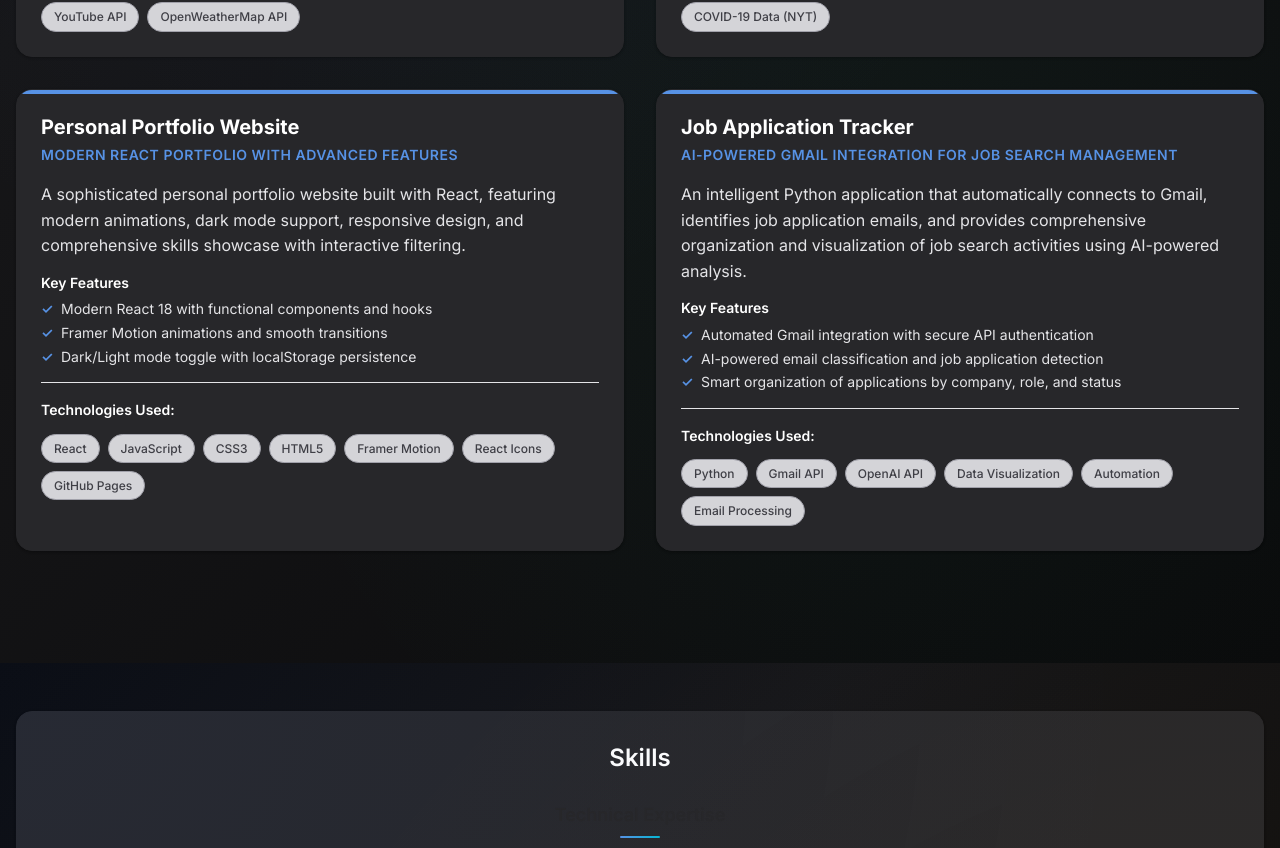
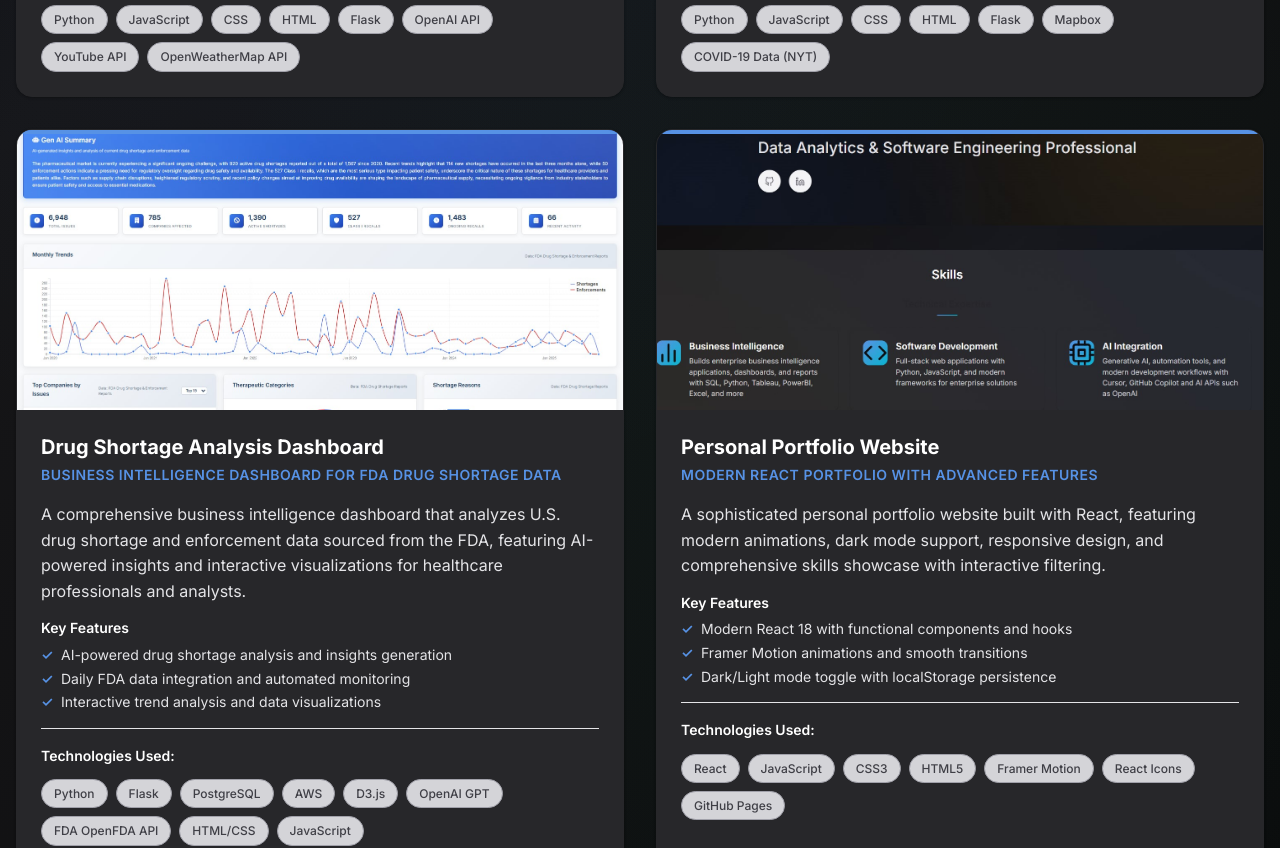
Before and after one commit to mikec2611/personal-portfolio, a React (Create React App) app: page / in a window 1280 px wide. Shown: the part 1133-1981 px from the top of the page. Built offline with nearby package versions, Linux system fonts and the light colour scheme.

Commit message:
added drug analysis project

```diff
--- a/src/components/Projects.css
+++ b/src/components/Projects.css
@@ -142,7 +142,7 @@
 /* Project Image */
 .project-image {
   position: relative;
-  height: 240px;
+  height: 280px;
   overflow: hidden;
   background: var(--gray-100);
 }
@@ -527,7 +527,7 @@
   }
 
   .project-image {
-    height: 200px;
+    height: 240px;
   }
 
   .project-content {
@@ -596,7 +596,7 @@
   }
 
   .project-image {
-    height: 180px;
+    height: 220px;
   }
 
   .project-overlay {
--- a/src/components/Projects.js
+++ b/src/components/Projects.js
@@ -57,6 +57,28 @@ const Projects = () => {
     },
     {
       id: 3,
+      title: 'Drug Shortage Analysis Dashboard',
+      subtitle: 'Business Intelligence Dashboard for FDA Drug Shortage Data',
+      description: 'A comprehensive business intelligence dashboard that analyzes U.S. drug shortage and enforcement data sourced from the FDA, featuring AI-powered insights and interactive visualizations for healthcare professionals and analysts.',
+      category: 'ai',
+      tags: ['Python', 'Flask', 'PostgreSQL', 'AWS', 'D3.js', 'OpenAI GPT', 'FDA OpenFDA API', 'HTML/CSS', 'JavaScript'],
+      liveUrl: 'https://drug-shortage-analysis-mc2615.pythonanywhere.com/',
+      githubUrl: '#',
+      image: `${process.env.PUBLIC_URL}/images/drug-shortage-screenshot.jpg`,
+      features: [
+        'AI-powered drug shortage analysis and insights generation',
+        'Daily FDA data integration and automated monitoring',
+        'Interactive trend analysis and data visualizations',
+        'Company-specific filtering and deep-dive analysis capabilities',
+        'Geographic distribution mapping of drug shortages',
+        'Recall severity classification and comprehensive tracking'
+      ],
+      status: 'live',
+      featured: true,
+      color: '#ef4444'
+    },
+    {
+      id: 4,
       title: 'Personal Portfolio Website',
       subtitle: 'Modern React Portfolio with Advanced Features',
       description: 'A sophisticated personal portfolio website built with React, featuring modern animations, dark mode support, responsive design, and comprehensive skills showcase with interactive filtering.',
@@ -64,7 +86,7 @@ const Projects = () => {
       tags: ['React', 'JavaScript', 'CSS3', 'HTML5', 'Framer Motion', 'React Icons', 'GitHub Pages'],
       liveUrl: '#',
       githubUrl: '#',
-      image: null,
+      image: `${process.env.PUBLIC_URL}/images/portfolio-screenshot.jpg`,
       features: [
         'Modern React 18 with functional components and hooks',
         'Framer Motion animations and smooth transitions',
@@ -76,28 +98,6 @@ const Projects = () => {
       status: 'live',
       featured: true,
       color: '#7c3aed'
-    },
-    {
-      id: 4,
-      title: 'Job Application Tracker',
-      subtitle: 'AI-Powered Gmail Integration for Job Search Management',
-      description: 'An intelligent Python application that automatically connects to Gmail, identifies job application emails, and provides comprehensive organization and visualization of job search activities using AI-powered analysis.',
-      category: 'ai',
-      tags: ['Python', 'Gmail API', 'OpenAI API', 'Data Visualization', 'Automation', 'Email Processing'],
-      liveUrl: '#',
-      githubUrl: '#',
-      image: null,
-      features: [
-        'Automated Gmail integration with secure API authentication',
-        'AI-powered email classification and job application detection',
-        'Smart organization of applications by company, role, and status',
-        'Interactive visualizations of job search progress and metrics',
-        'Automated tracking of response rates and timeline analysis',
-        'Export capabilities for further analysis and reporting'
-      ],
-      status: 'completed',
-      featured: true,
-      color: '#ef4444'
     }
   ];
 
```
Also changed, not shown: public/images/drug-shortage-screenshot.jpg (added), public/images/portfolio-screenshot.jpg (added), 5 other files (tests, documents, lock files or other folders).
